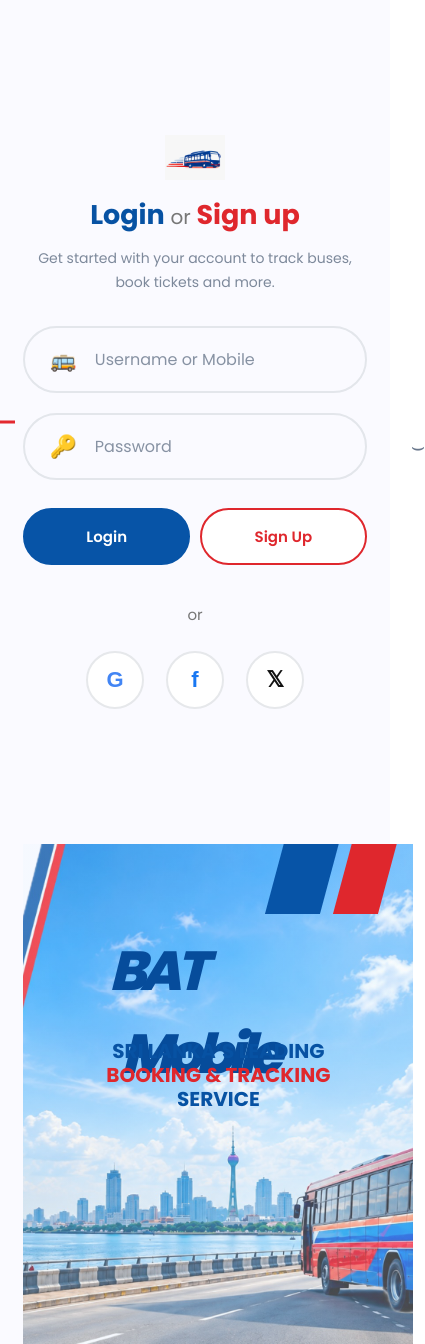
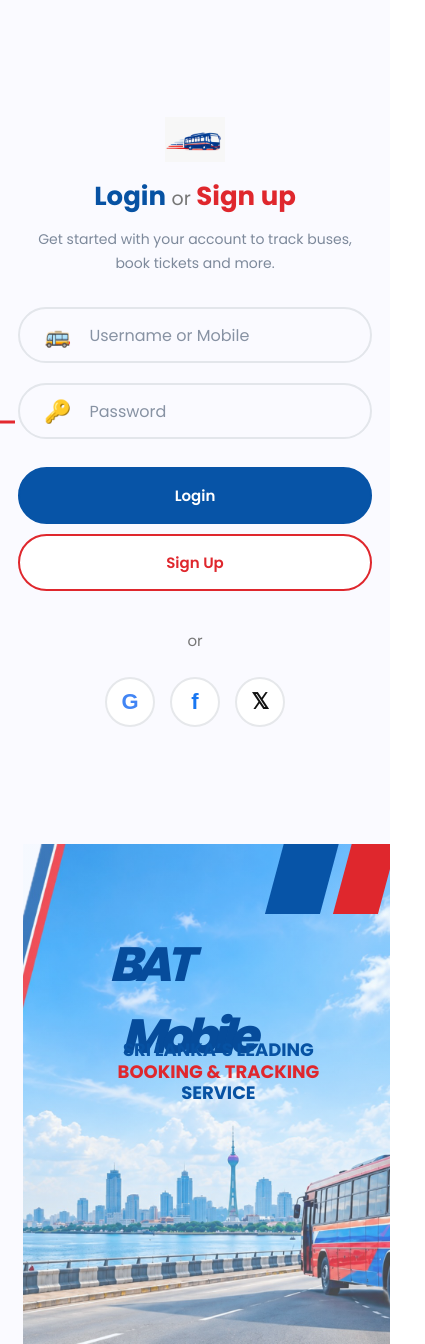
Before and after one commit to wenurajayanath/BAT-Mobile, a React (Vite) app: page / in a window 390 px wide. Shown: the whole page, 425 px wide, since content can reach past the window. Built offline with nearby package versions, Linux system fonts and the light colour scheme.

Commit message:
Make login page responsive

```diff
--- a/src/App.css
+++ b/src/App.css
@@ -456,3 +456,115 @@
     font-size: 20px;
   }
 }
+
+/* =========================
+   TABLET
+========================= */
+
+@media (max-width: 900px) {
+
+  .page {
+    flex-direction: column;
+    min-height: 100vh;
+    overflow-x: hidden;
+  }
+
+  .login-section {
+    width: 100%;
+    min-height: 100vh;
+    padding: 40px 24px;
+  }
+
+  .login-container {
+    width: 100%;
+    max-width: 520px;
+  }
+
+  .hero-section {
+    width: 100%;
+    min-height: 500px;
+  }
+
+  .divider-shape {
+    display: none;
+  }
+
+  .brand-logo {
+    left: 50%;
+    transform: translateX(-50%);
+  }
+
+  .brand-text {
+    left: 10%;
+    width: 80%;
+  }
+}
+
+
+/* =========================
+   MOBILE
+========================= */
+
+@media (max-width: 600px) {
+
+  .login-section {
+    min-height: 100vh;
+    padding: 30px 18px;
+  }
+
+  .login-container {
+    width: 100%;
+  }
+
+  .login-container h1 {
+    font-size: 26px;
+  }
+
+  .login-container h1 small {
+    font-size: 19px;
+  }
+
+  .subtitle {
+    font-size: 14px;
+  }
+
+  .input-box {
+    height: 56px;
+  }
+
+  .buttons {
+    flex-direction: column;
+  }
+
+  .buttons button {
+    width: 100%;
+  }
+
+  .social-buttons {
+    gap: 15px;
+  }
+
+  .social {
+    width: 50px;
+    height: 50px;
+  }
+
+  .hero-section {
+    min-height: 380px;
+    background-size: cover;
+    background-position: center;
+  }
+
+  .brand-logo {
+    font-size: 48px;
+  }
+
+  .brand-text h2 {
+    font-size: 18px;
+  }
+
+  .bus-logo img {
+    max-width: 100px;
+    height: auto;
+  }
+}
--- a/vite.config.js
+++ b/vite.config.js
@@ -1,7 +1,7 @@
+import { defineConfig } from 'vite'
 import react from '@vitejs/plugin-react'
-import { defineConfig } from 'vite'
 
-// https://vite.dev/config/
 export default defineConfig({
   plugins: [react()],
+  base: '/BAT-Mobile/',
 })
```
Also changed, not shown: package.json (+9 -12 lines), 1 other file (tests, documents, lock files or other folders).
